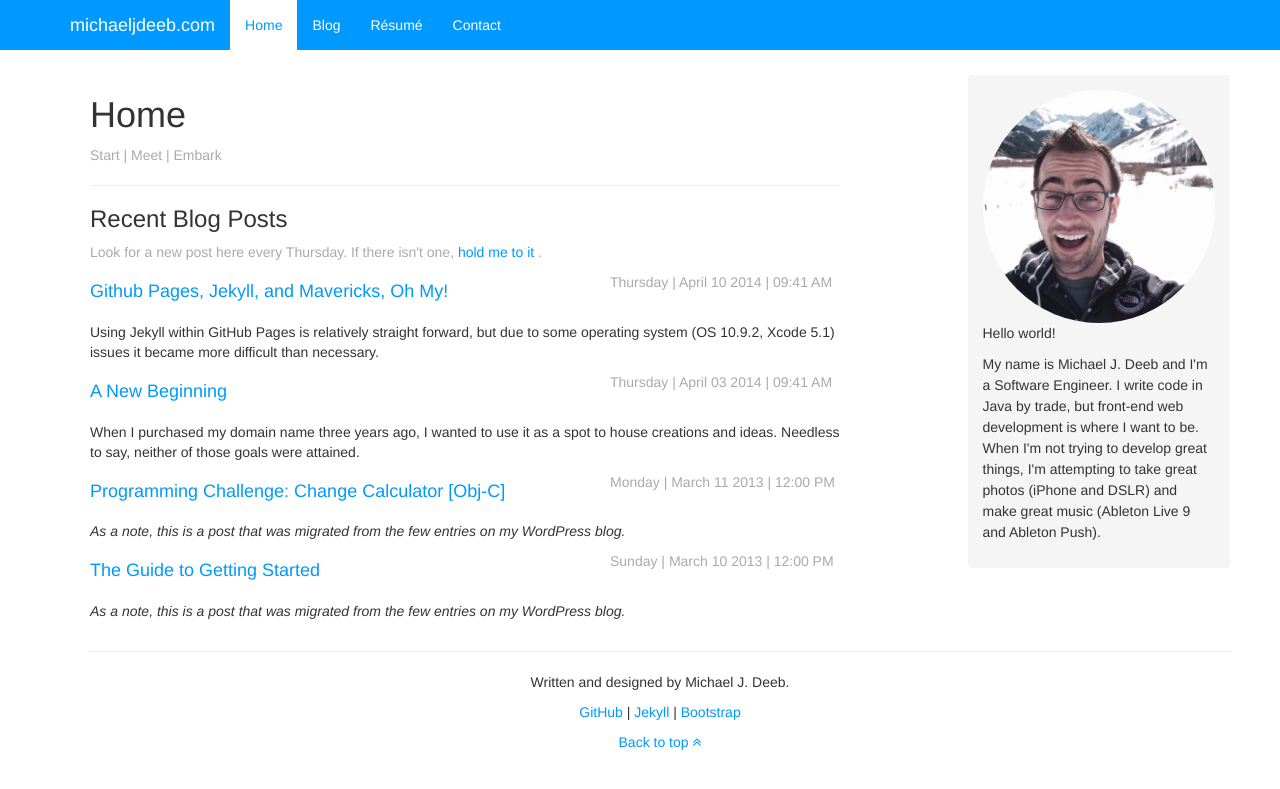
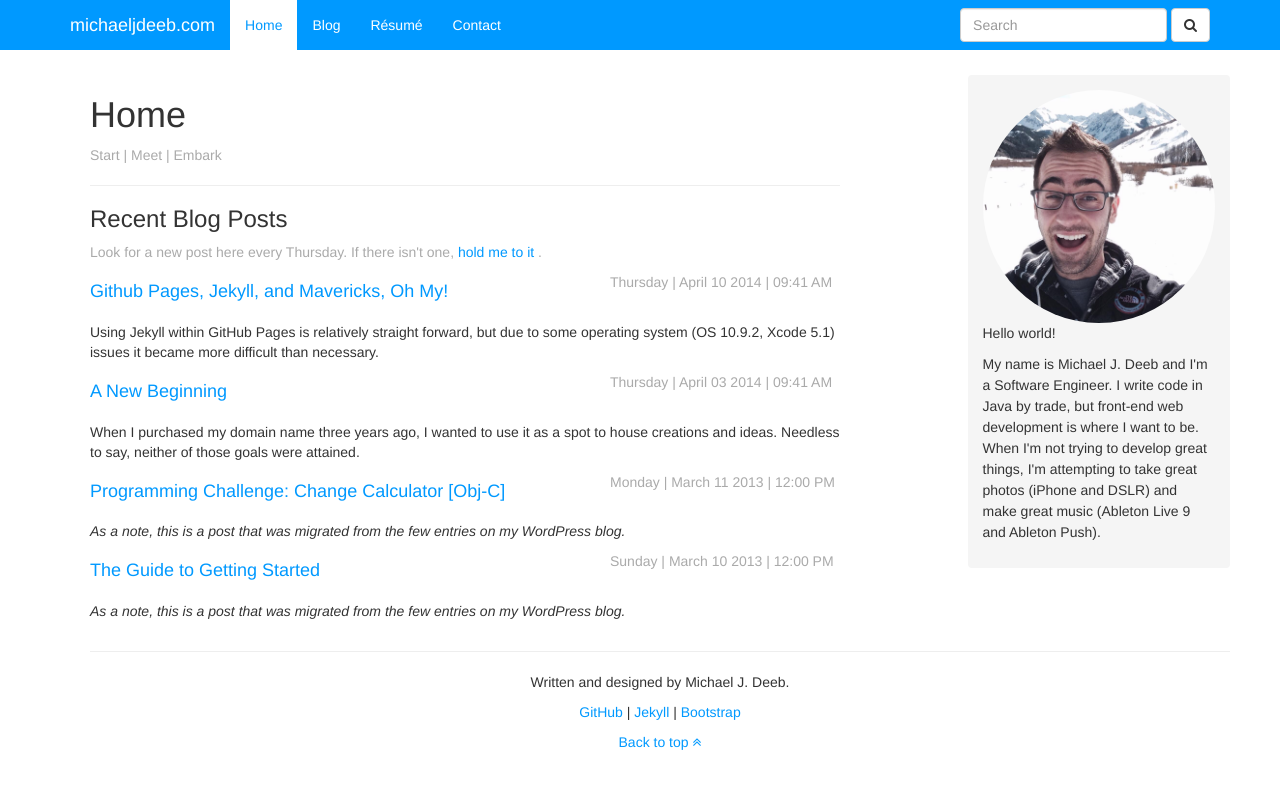
Before and after one commit to michaeljdeeb/old-bootstrap-website, a Jekyll site: the page built from index.html, in a window 1280 px wide. Shown: the top 789 px of the page. Built offline with Jekyll 4.4.1, drawn with Linux system fonts in a browser that asks for light colours; nearby versions of some CDN libraries; Markdown is read by kramdown in place of the engine named in the settings; comment, search, counter and statistics services are not loaded.

Commit message:
Let there be search! (Thanks Google!)

```diff
--- a/_includes/navbar.html
+++ b/_includes/navbar.html
@@ -29,6 +29,16 @@
                 {% else %}
                 <li><a href="../../contact.html">Contact</a></li>
                 {% endif %}
+            </ul>
+
+            <form class="navbar-form navbar-right" action="https://google.com/search" method="get" role="search">
+                <div class="form-group">
+                    <input type="hidden" name="q" value="site:michaeljdeeb.com">
+                    <input type="search" name="q" class="form-control" placeholder="Search">
+                </div>
+                <button type="submit" class="btn btn-default"><i class="fa fa-search"></i></button>
+            </form>
+
         </div>
     </div>
 </nav>
```
Also changed, not shown: css/bootstrap.css.
